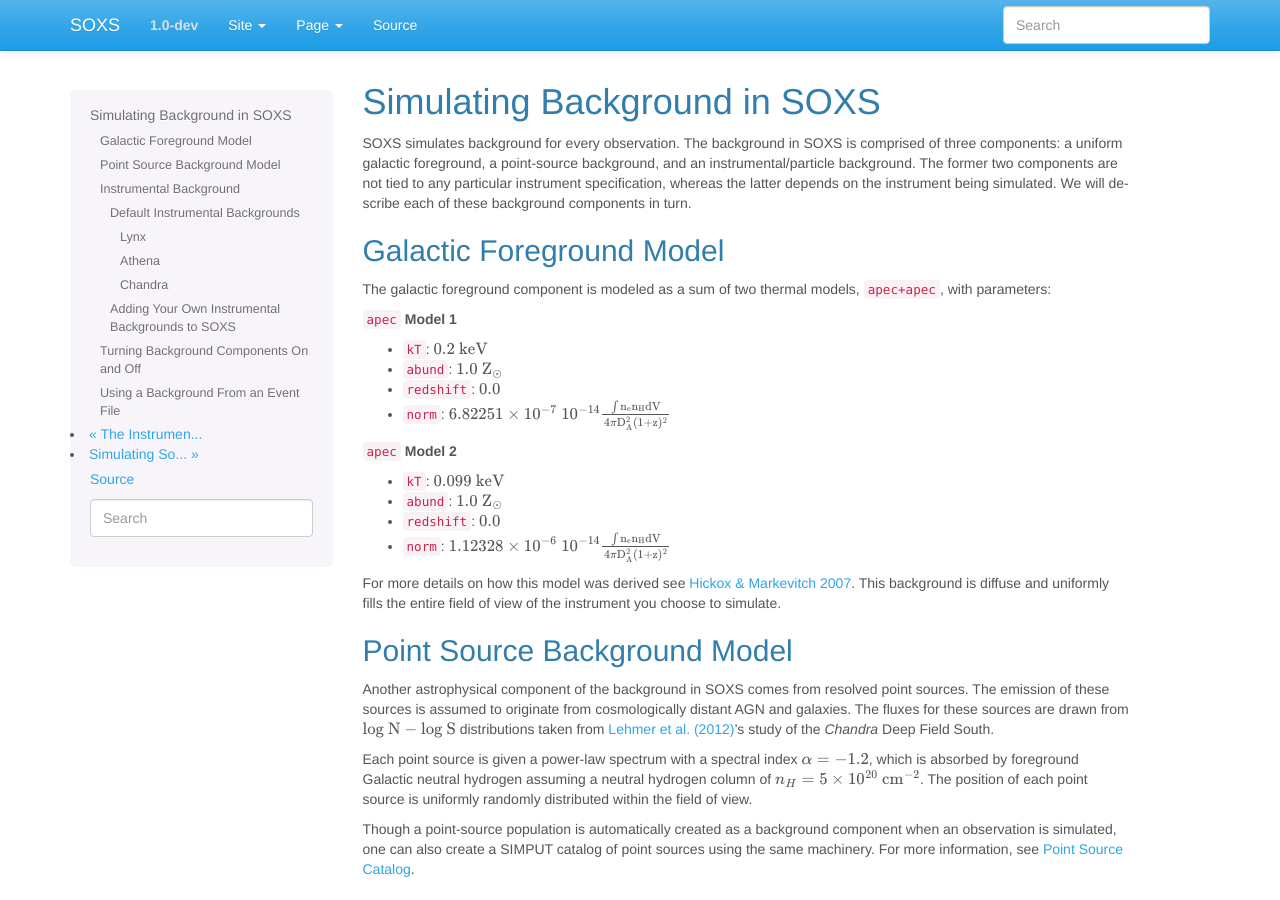
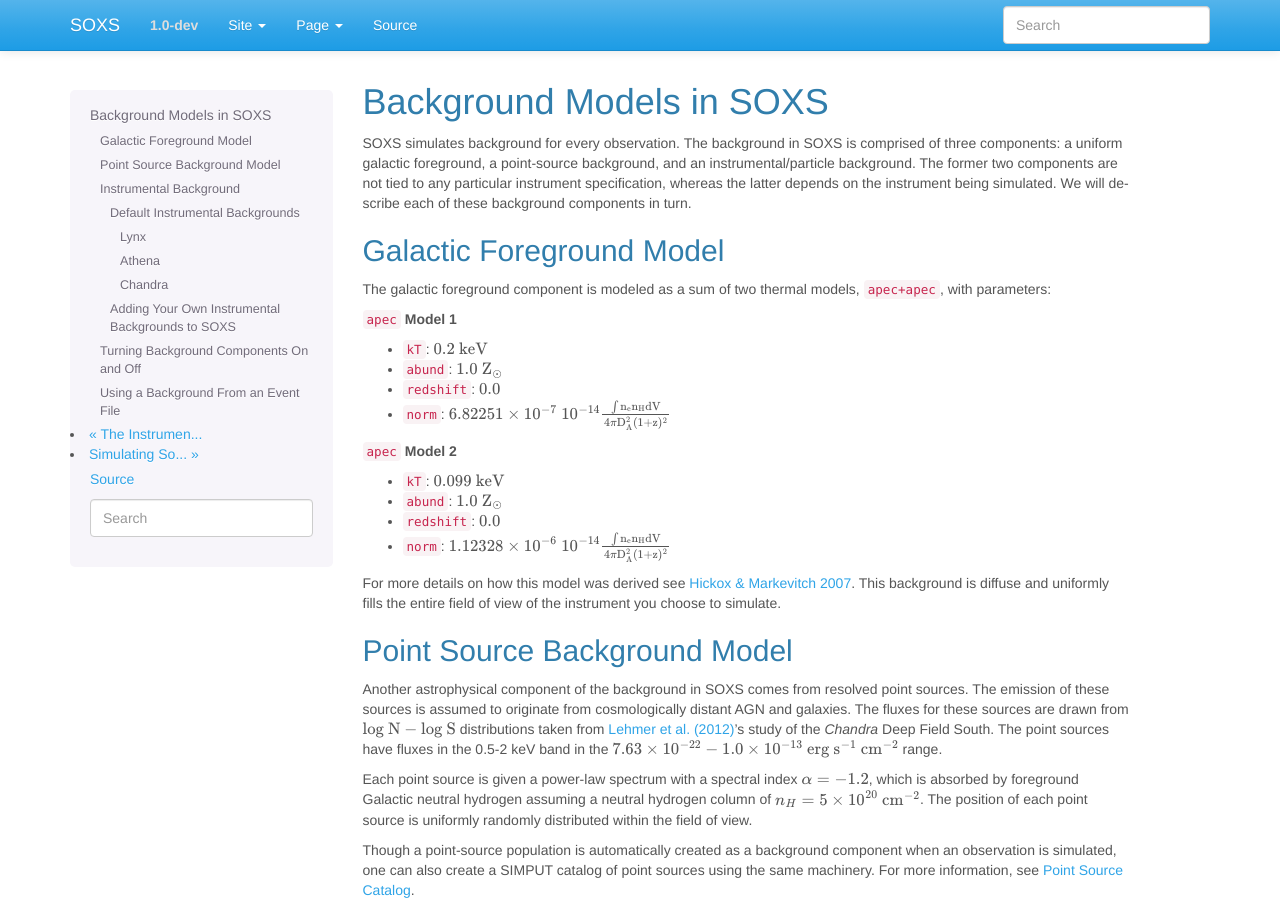
Before and after one commit to lynx-x-ray-observatory/soxs, a Sphinx documentation site: the page built from doc/source/users_guide/background.rst, in a window 1280 px wide and 900 px high. Built offline with Sphinx 7.4.7, drawn with Linux system fonts in a browser that asks for light colours.

Commit message:
Updated background docs

```diff
--- a/doc/source/users_guide/background.rst
+++ b/doc/source/users_guide/background.rst
@@ -1,7 +1,7 @@
 .. _background:
 
-Simulating Background in SOXS
-=============================
+Background Models in SOXS
+=========================
 
 SOXS simulates background for every observation. The background in SOXS is
 comprised of three components: a uniform galactic foreground, a point-source
@@ -45,7 +45,9 @@ point sources. The emission of these sources is assumed to originate from
 cosmologically distant AGN and galaxies. The fluxes for these sources are drawn
 from :math:`\rm{log}~N-\rm{log}~S` distributions taken from
 `Lehmer et al. (2012) <http://adsabs.harvard.edu/abs/2012ApJ...752...46L>`_'s
-study of the *Chandra* Deep Field South.
+study of the *Chandra* Deep Field South. The point sources have fluxes in the
+0.5-2 keV band in the :math:`7.63 \times 10^{-22} - 1.0 \times 10^{-13}~\rm{erg}~\rm{s}^{-1}~\rm{cm}^{-2}`
+range.
 
 Each point source is given a power-law spectrum with a spectral index
 :math:`\alpha = -1.2`, which is absorbed by foreground Galactic neutral hydrogen
```
